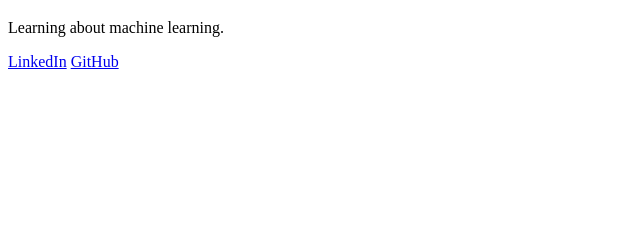
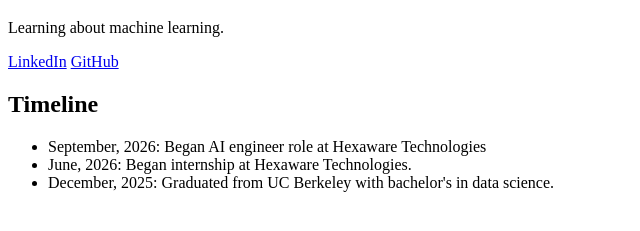
Before and after one commit to pillaiarjun/pillaiarjun.github.io, a plain HTML site: page index.html in a window 1280 px wide. Shown: the part 61-292 px from the top of the page, without its empty margins (0-640 px from the left). Drawn offline with Linux system fonts and the light colour scheme.

Commit message:
Add Timeline

```diff
--- a/index.html
+++ b/index.html
@@ -10,5 +10,11 @@
         <p>Learning about machine learning.</p>
         <a href="https://www.linkedin.com/in/arjunpillai008">LinkedIn</a>
         <a href="https://github.com/pillaiarjun">GitHub</a>
+        <h2>Timeline</h2>
+        <ul>
+            <li>September, 2026: Began AI engineer role at Hexaware Technologies</li>
+            <li>June, 2026: Began internship at Hexaware Technologies.</li>
+            <li>December, 2025: Graduated from UC Berkeley with bachelor's in data science.</li>
+        </ul>
     </body>
 </html>
```
